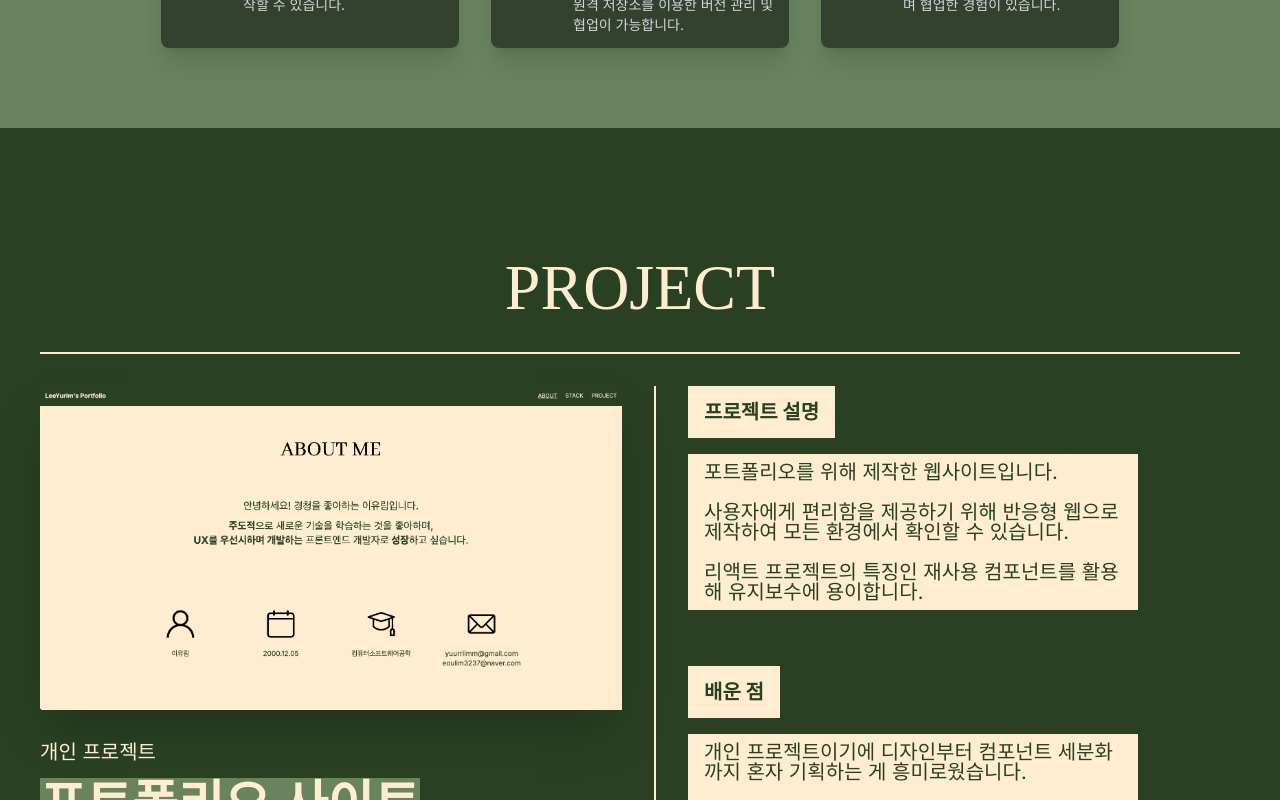
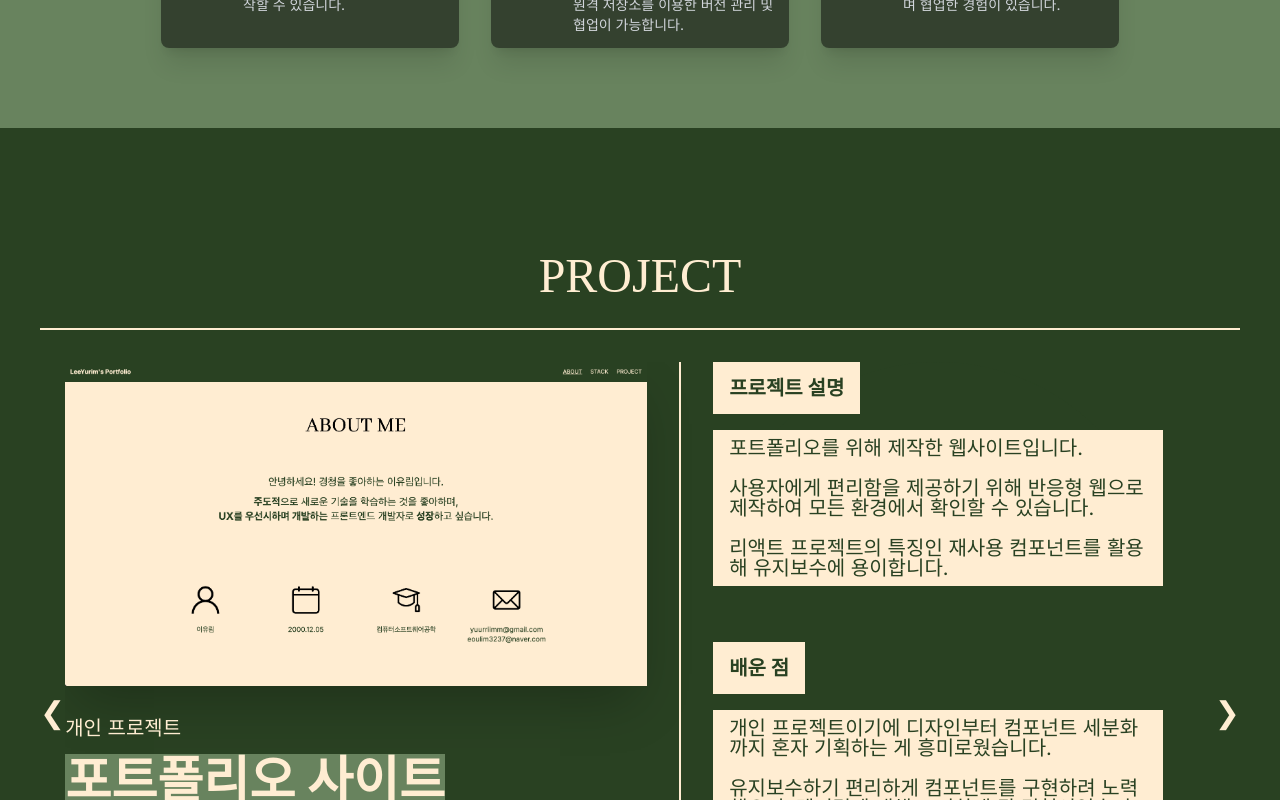
Before and after one commit to yurim1205/yurim_portfolio, a React (Vite) app in the folder yurim-portfolio/: page / in a window 1280 px wide. Shown: the part 3040-3840 px from the top of the page. Built offline with nearby package versions, Linux system fonts and the light colour scheme; a web font is replaced by a local one.

Commit message:
feat: 슬라이드 기능 추가

```diff
--- a/yurim-portfolio/src/components/project/project.jsx
+++ b/yurim-portfolio/src/components/project/project.jsx
@@ -1,26 +1,72 @@
-import React from "react";
+import React, { useState } from "react";
 import { projectData } from "./projectData";
 import ProjectItem from "./projectItem";
 import githubIcon from "../../assets/footerIcon/github.png";
 import velogIcon from "../../assets/footerIcon/velog.png";
 
 const Project = () => {
+    const [currentIndex, setCurrentIndex] = useState(0);
+
+    const handlePrev = () => {
+        setCurrentIndex((prevIndex) =>
+            prevIndex === 0 ? projectData.length - 1 : prevIndex - 1
+        );
+    };
+
+    const handleNext = () => {
+        setCurrentIndex((prevIndex) =>
+            prevIndex === projectData.length - 1 ? 0 : prevIndex + 1
+        );
+    };
+
     return (
         <div className="min-h-screen flex flex-col justify-between bg-main">
-            <section id="project" className="w-full py-20 mx-auto flex flex-col items-center relative bg-main overflow-hidden">
-                <div>
-                    <p className="mt-8 text-[96px] sm:text-[64px] text-center font-thin font-abhaya decoration-[2px] text-[#FFEDD2]">
-                        PROJECT
-                    </p>
+            <section
+                id="project"
+                className="w-full py-20 mx-auto flex flex-col items-center relative bg-main overflow-hidden">
+                <p className="mt-8 text-[64px] sm:text-[48px] text-center font-thin font-abhaya decoration-[2px] text-[#FFEDD2]">
+                    PROJECT
+                </p>
 
-                    <div className="mt-4 w-[1200px] h-[2px] bg-text"></div>
+                <div className="mt-4 w-[1200px] h-[2px] bg-text"></div>
 
-                    {/* 프로젝트 렌더링 */}
-                    <div className="mt-8 w-full flex flex-col items-center gap-12">
-                        {projectData.map((project) => (
-                            <ProjectItem key={project.id} {...project} />
-                        ))}
+                <div className="relative w-full flex items-center justify-center mt-8">
+                    <div className="relative w-[1200px] h-auto overflow-hidden flex items-center justify-between">
+                        {/* 왼쪽 화살표 */}
+                        <button
+                            onClick={handlePrev}
+                            className="text-3xl text-[#FFEDD2] z-10"
+                        >
+                            ❮
+                        </button>
+
+                        <div className="w-full h-auto overflow-hidden relative">
+                            <div
+                                className="flex transition-transform duration-500"
+                                style={{
+                                    transform: `translateX(-${currentIndex * 100}%)`,
+                                }}
+                            >
+                                {projectData.map((project) => (
+                                    <div
+                                        key={project.id}
+                                        className="w-[1200px] flex-shrink-0"
+                                    >
+                                        <ProjectItem {...project} />
+                                    </div>
+                                ))}
+                            </div>
+                        </div>
+
+                        {/* 오른쪽 화살표 */}
+                        <button
+                            onClick={handleNext}
+                            className="text-3xl text-[#FFEDD2] z-10"
+                        >
+                            ❯
+                        </button>
                     </div>
+
                 </div>
             </section>
 
```
